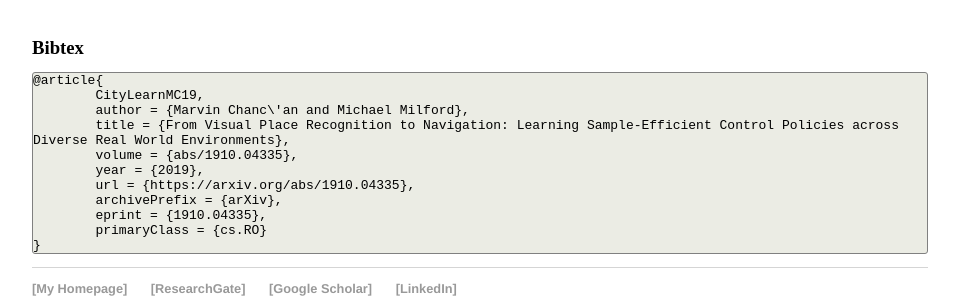
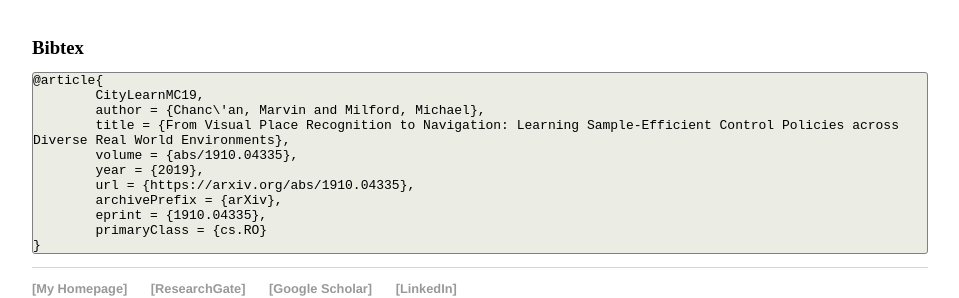
Before and after one commit to mchancan/mchancan.github.io, a Jekyll site: the page built from projects/CityLearn/index.html, in a window 1280 px wide, cut to the strip 1284-1582 px from the top of the page. Shown: the whole strip, without its empty margins (160-1119 px from the left). Built offline with Jekyll 4.4.1, drawn with Linux system fonts in a browser that asks for light colours; comment, search, counter and statistics services are not loaded.

```diff
--- a/projects/CityLearn/index.html
+++ b/projects/CityLearn/index.html
@@ -64,7 +64,7 @@ title: "From Visual Place Recognition to Navigation: Learning Sample-Efficient C
 <pre>
 @article{
 	CityLearnMC19,
-	author = {Marvin Chanc\'an and Michael Milford},
+	author = {Chanc\'an, Marvin and Milford, Michael},
 	title = {From Visual Place Recognition to Navigation: Learning Sample-Efficient Control Policies across Diverse Real World Environments},
 	volume = {abs/1910.04335},
 	year = {2019},
```
